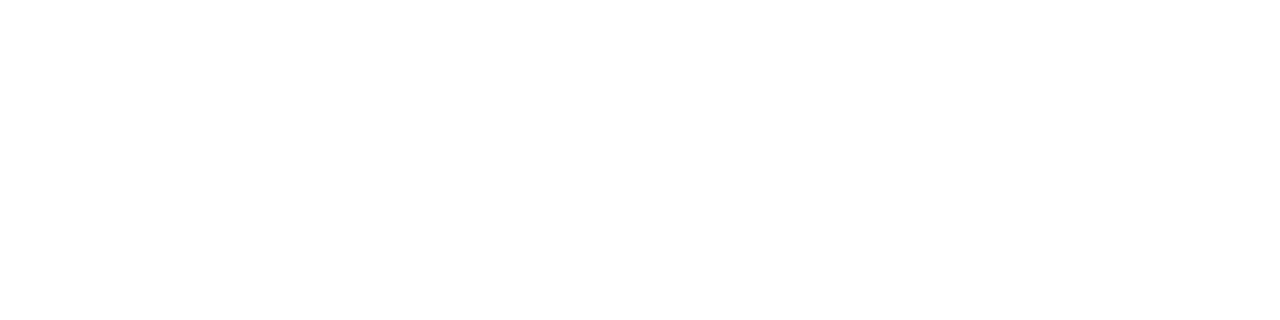
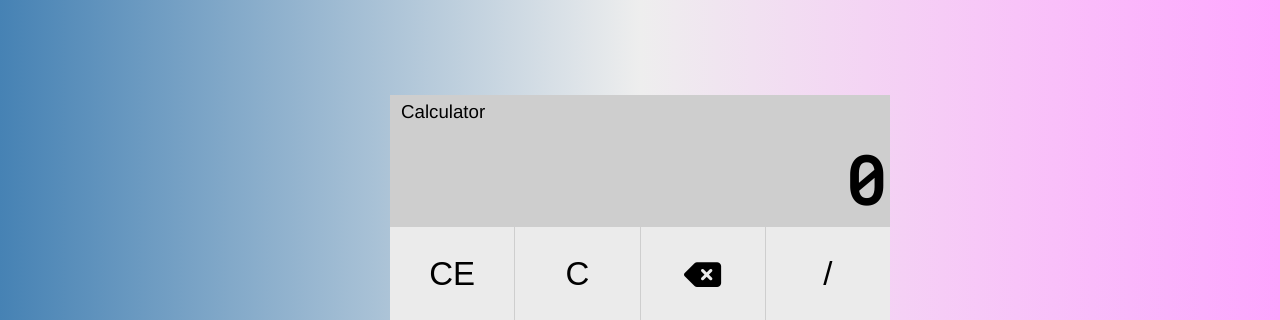
Before and after one commit to DipeshBartaula/Clone-Calculator, a plain HTML site: page index.html in a window 1280 px wide. Shown: the top 320 px of the page. Drawn offline with Linux system fonts and the light colour scheme.

Commit message:
Complete CSS designing

```diff
--- a/css/main.css
+++ b/css/main.css
@@ -21,8 +21,101 @@ body {
     rgba(255,255,255,1) 0%,
     rgba(70,130,180,1) 0%,
     rgba(238,238,238,1) 50%,
-    rgba(255,165,255,1) 100%,
+    rgba(255,165,255,1) 100%
     );
     display: grid;
     place-content: center;
 }
+
+.container {
+    width: 90vw;
+    max-width: 500px;
+    background-color: #cecece;
+    display: grid;
+    gap: 1px;
+    grid-template-areas:
+        "header header header header"
+        "display display display display";
+    grid-template-columns: repeat(4, minmax(0, 1fr));
+    grid-template-rows: 20px minmax(120px, auto) repeat(5, minmax(0, 70px));
+}
+
+.container:focus-within {
+    background-color: rgba(225, 225, 225, 0.5);
+}
+
+.header {
+    grid-area: header;
+    padding: 0.25rem 0.5rem;
+    display: flex;
+    align-items: center;
+}
+
+.header > h1 {
+    font-family: 'Franklin Gothic Medium', 'Arial Narrow', Arial, sans-serif;
+    font-size: 0.85rem;
+    font-weight: normal;
+}
+
+.display {
+    grid-area: display;
+    padding: 3px 5px;
+    display: flex;
+    justify-content: space-between;
+    flex-direction: column;
+}
+
+.previousvalue {
+    display: flex;
+    justify-content: flex-end;
+    align-items: center;
+}
+
+.currentvalue {
+    font-size: 3rem;
+    font-weight: bolder;
+    background-color: transparent;
+    border: none;
+    outline: none;
+    text-align: right;
+    font-family: "Roboto Mono", monospace;
+}
+
+button {
+    display: grid;
+    place-content: center;
+    font-size: 1.5rem;
+    padding: 0.5rem;
+    background-color: whitesmoke;
+    border: none;
+    outline: none;
+}
+
+button:hover,
+button:active {
+    background-color: rgba(255, 255, 255, 0.2);
+}
+
+.function {
+    background-color: rgb(235, 235, 235);
+}
+
+.equals {
+    background-color: rgb(108, 177, 233);
+}
+
+.equals:hover,
+.equals:active {
+    background-color: steelblue;
+    filter: brightness(120%);
+}
+
+@media screen and (min-width: 768px) {
+    html {
+        font-size: 22px;
+    }
+
+    .container {
+        grid-template-rows: 35px minmax(95px, auto) repeat(5, minmax(0, 95px));
+    }
+}
```
